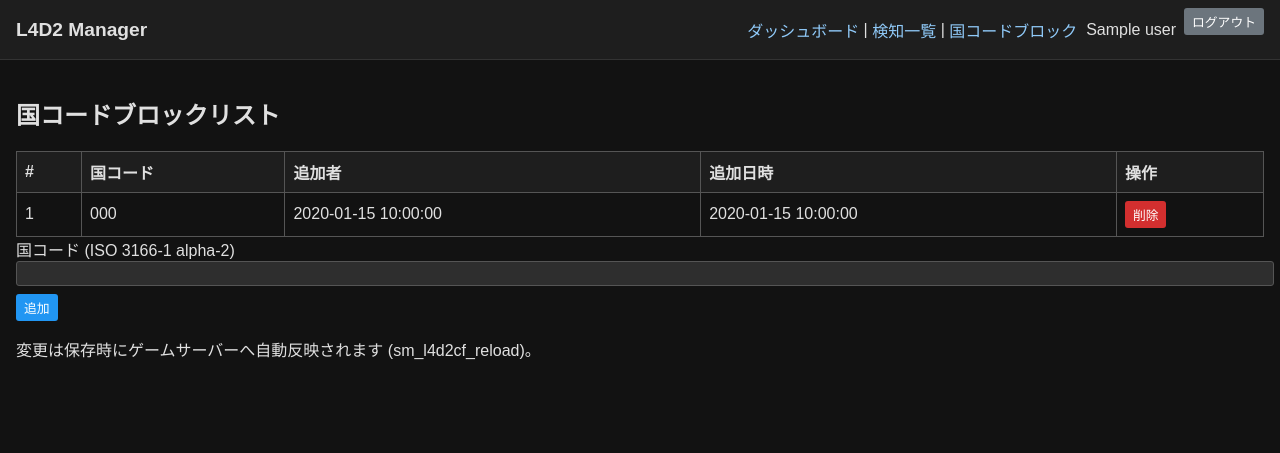
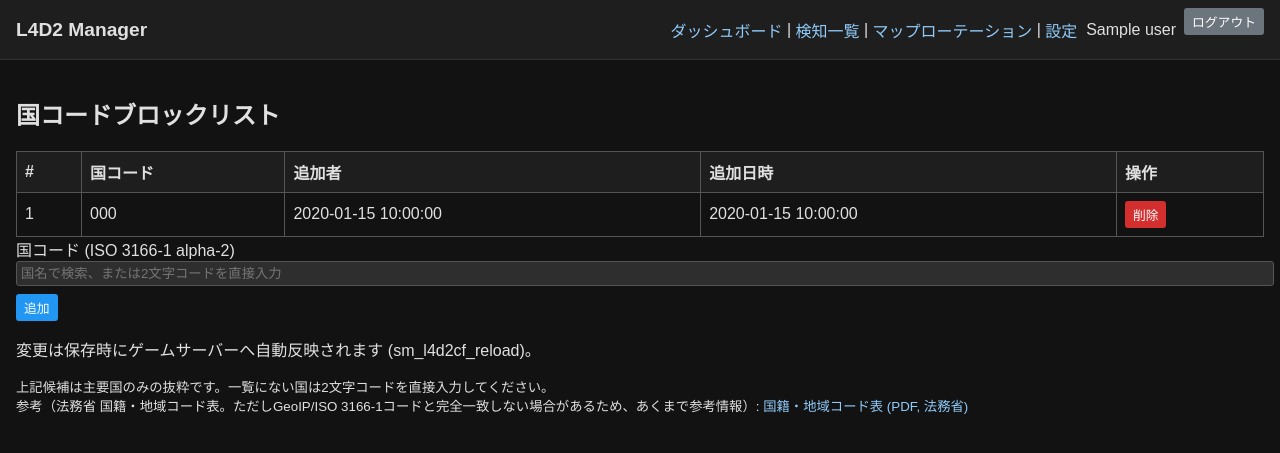
Before and after one commit to motoki696/l4d2mgr, a FastAPI app: template web/l4d2mgr_web/templates/country_filter.html in a window 1280 px wide. Shown: the top 453 px of the page. Run offline with FastAPI, Linux system fonts and the light colour scheme; the template is opened without the code that fills it: most values are stand-ins (such as "Sample title", 1, 10 or a date in 2020); parts of the project's set-up code (start-up, migrations or seed data) failed here and were passed over.

Commit message:
Sync missing templates (rotation.html, base/index/country_filter) and remove stale country_filter.sp draft

```diff
--- a/web/l4d2mgr_web/templates/base.html
+++ b/web/l4d2mgr_web/templates/base.html
@@ -35,7 +35,7 @@ pre{background:#2e2e2e;padding:0.5rem;max-height:320px;overflow:auto;border-radi
 <h1>L4D2 Manager</h1>
 {% if admin %}
 <div class="admin">
-<a href="/">ダッシュボード</a>&nbsp;|&nbsp;<a href="/detections">検知一覧</a>&nbsp;|&nbsp;<a href="/country-filter">国コードブロック</a>&nbsp;&nbsp;<span>{{ admin.user }}</span>
+<a href="/">ダッシュボード</a>&nbsp;|&nbsp;<a href="/detections">検知一覧</a>&nbsp;|&nbsp;<a href="/rotation">マップローテーション</a>&nbsp;|&nbsp;<a href="/country-filter">設定</a>&nbsp;&nbsp;<span>{{ admin.user }}</span>
 <form action="/logout" method="post" class="form">
 <input type="hidden" name="csrf" value="{{ csrf }}">
 <button type="submit" class="btn btn-secondary">ログアウト</button>
--- a/web/l4d2mgr_web/templates/country_filter.html
+++ b/web/l4d2mgr_web/templates/country_filter.html
@@ -30,8 +30,87 @@
 <form action="/country-filter/add" method="post" class="form">
 <input type="hidden" name="csrf" value="{{ csrf }}">
 <label>国コード (ISO 3166-1 alpha-2)</label>
-<input type="text" name="code" autocomplete="off" required pattern="[A-Za-z]{2}" maxlength="2" class="input">
+<input type="text" name="code" autocomplete="off" required pattern="[A-Za-z]{2}" maxlength="2"
+       list="country-options" placeholder="国名で検索、または2文字コードを直接入力" class="input">
+<datalist id="country-options">
+<option value="JP">日本</option>
+<option value="CN">中国</option>
+<option value="KR">韓国</option>
+<option value="KP">北朝鮮</option>
+<option value="TW">台湾</option>
+<option value="HK">香港</option>
+<option value="MO">マカオ</option>
+<option value="RU">ロシア</option>
+<option value="US">アメリカ合衆国</option>
+<option value="CA">カナダ</option>
+<option value="MX">メキシコ</option>
+<option value="BR">ブラジル</option>
+<option value="AR">アルゼンチン</option>
+<option value="GB">イギリス</option>
+<option value="IE">アイルランド</option>
+<option value="FR">フランス</option>
+<option value="DE">ドイツ</option>
+<option value="IT">イタリア</option>
+<option value="ES">スペイン</option>
+<option value="PT">ポルトガル</option>
+<option value="NL">オランダ</option>
+<option value="BE">ベルギー</option>
+<option value="CH">スイス</option>
+<option value="AT">オーストリア</option>
+<option value="SE">スウェーデン</option>
+<option value="NO">ノルウェー</option>
+<option value="DK">デンマーク</option>
+<option value="FI">フィンランド</option>
+<option value="PL">ポーランド</option>
+<option value="UA">ウクライナ</option>
+<option value="BY">ベラルーシ</option>
+<option value="RO">ルーマニア</option>
+<option value="GR">ギリシャ</option>
+<option value="TR">トルコ</option>
+<option value="IL">イスラエル</option>
+<option value="SA">サウジアラビア</option>
+<option value="AE">アラブ首長国連邦</option>
+<option value="IN">インド</option>
+<option value="PK">パキスタン</option>
+<option value="BD">バングラデシュ</option>
+<option value="ID">インドネシア</option>
+<option value="MY">マレーシア</option>
+<option value="SG">シンガポール</option>
+<option value="TH">タイ</option>
+<option value="VN">ベトナム</option>
+<option value="PH">フィリピン</option>
+<option value="MM">ミャンマー</option>
+<option value="KH">カンボジア</option>
+<option value="LA">ラオス</option>
+<option value="MN">モンゴル</option>
+<option value="AU">オーストラリア</option>
+<option value="NZ">ニュージーランド</option>
+<option value="ZA">南アフリカ共和国</option>
+<option value="EG">エジプト</option>
+<option value="NG">ナイジェリア</option>
+<option value="KE">ケニア</option>
+<option value="CZ">チェコ</option>
+<option value="SK">スロバキア</option>
+<option value="HU">ハンガリー</option>
+<option value="BG">ブルガリア</option>
+<option value="RS">セルビア</option>
+<option value="HR">クロアチア</option>
+<option value="IS">アイスランド</option>
+<option value="CL">チリ</option>
+<option value="CO">コロンビア</option>
+<option value="PE">ペルー</option>
+<option value="VE">ベネズエラ</option>
+</datalist>
 <button type="submit" class="btn btn-primary">追加</button>
 </form>
 <p>変更は保存時にゲームサーバーへ自動反映されます (sm_l4d2cf_reload)。</p>
+<p>
+<small>
+上記候補は主要国のみの抜粋です。一覧にない国は2文字コードを直接入力してください。<br>
+参考（法務省 国籍・地域コード表。ただしGeoIP/ISO 3166-1コードと完全一致しない場合があるため、あくまで参考情報）:
+<a href="https://www.moj.go.jp/MINJI/common_igonsyo/pdf/001321964.pdf" target="_blank" rel="noopener noreferrer">
+国籍・地域コード表 (PDF, 法務省)
+</a>
+</small>
+</p>
 {% endblock %}
```
Also changed, not shown: web/l4d2mgr_web/templates/index.html (+35 -44 lines), web/l4d2mgr_web/templates/rotation.html (added, +56 -0 lines), 1 other file.
